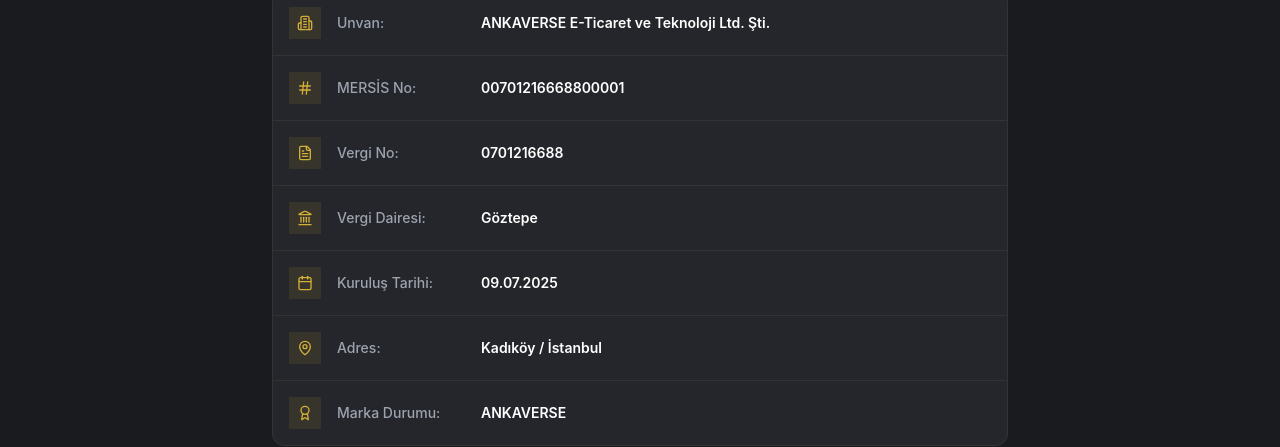
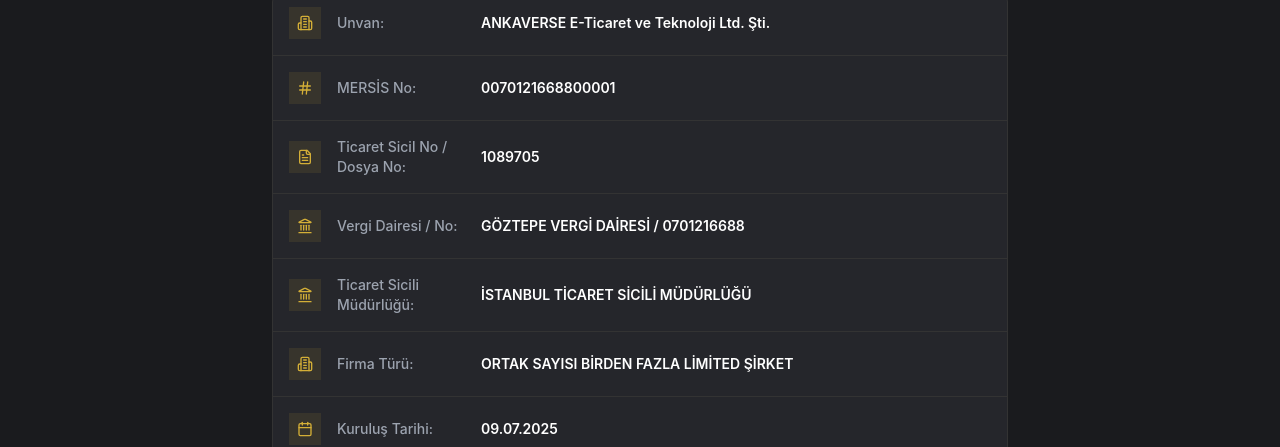
Before and after one commit to kadirmertozden/ANKAVERSE-index-v3-Wordpress, a React (Vite) app: page /hakkimizda in a window 1280 px wide. Shown: the part 1541-1988 px from the top of the page. Built offline with nearby package versions, Linux system fonts and the light colour scheme; no server answers.

Commit message:
Update corporate registry info on About page

```diff
--- a/src/pages/AboutPage.jsx
+++ b/src/pages/AboutPage.jsx
@@ -23,9 +23,11 @@
 
   const officialInfo = [
     { label: "Unvan", value: "ANKAVERSE E-Ticaret ve Teknoloji Ltd. Şti.", icon: <Building2 className="h-4 w-4" /> },
-    { label: "MERSİS No", value: "00701216668800001", icon: <Hash className="h-4 w-4" /> },
-    { label: "Vergi No", value: "0701216688", icon: <FileText className="h-4 w-4" /> },
-    { label: "Vergi Dairesi", value: "Göztepe", icon: <Landmark className="h-4 w-4" /> },
+    { label: "MERSİS No", value: "0070121668800001", icon: <Hash className="h-4 w-4" /> },
+    { label: "Ticaret Sicil No / Dosya No", value: "1089705", icon: <FileText className="h-4 w-4" /> },
+    { label: "Vergi Dairesi / No", value: "GÖZTEPE VERGİ DAİRESİ / 0701216688", icon: <Landmark className="h-4 w-4" /> },
+    { label: "Ticaret Sicili Müdürlüğü", value: "İSTANBUL TİCARET SİCİLİ MÜDÜRLÜĞÜ", icon: <Landmark className="h-4 w-4" /> },
+    { label: "Firma Türü", value: "ORTAK SAYISI BİRDEN FAZLA LİMİTED ŞİRKET", icon: <Building2 className="h-4 w-4" /> },
     { label: "Kuruluş Tarihi", value: "09.07.2025", icon: <Calendar className="h-4 w-4" /> },
     { label: "Adres", value: "Kadıköy / İstanbul", icon: <MapPin className="h-4 w-4" /> },
     { label: "Marka Durumu", value: "ANKAVERSE", icon: <Award className="h-4 w-4" /> },
```
